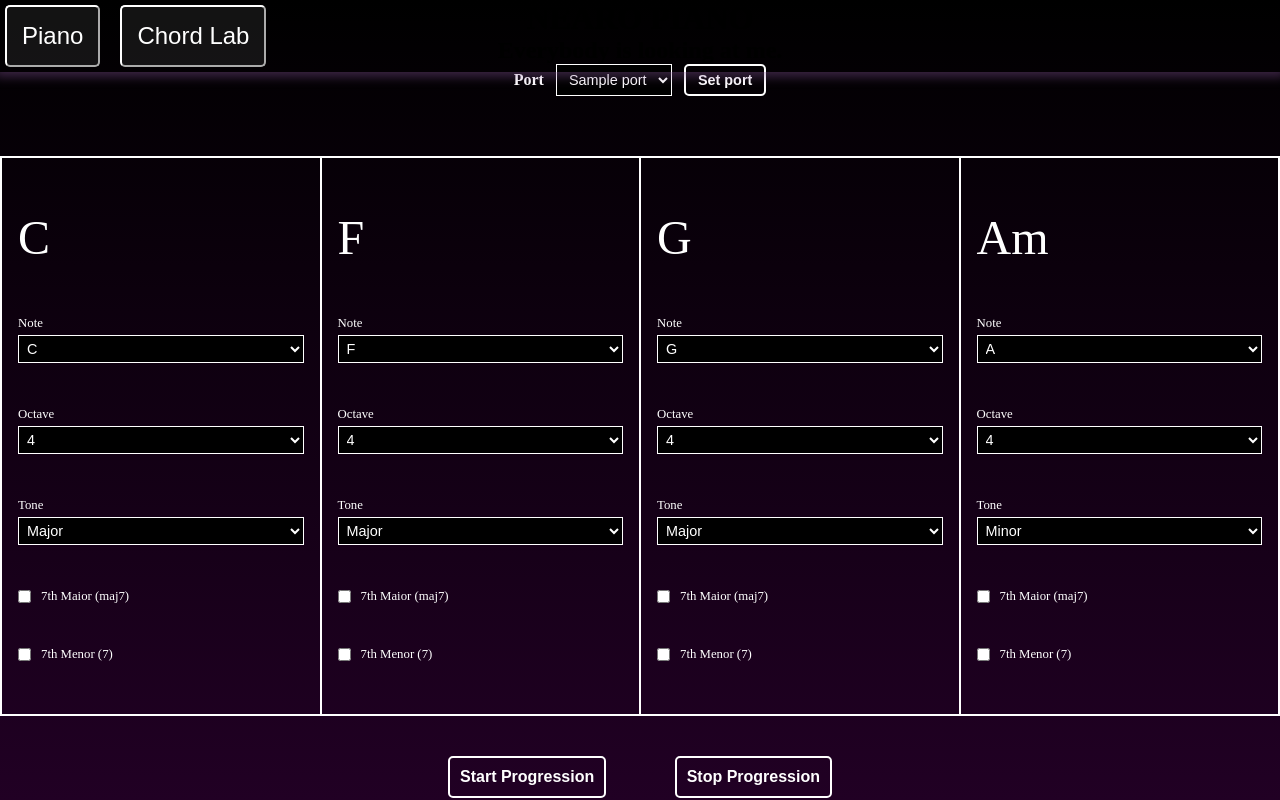
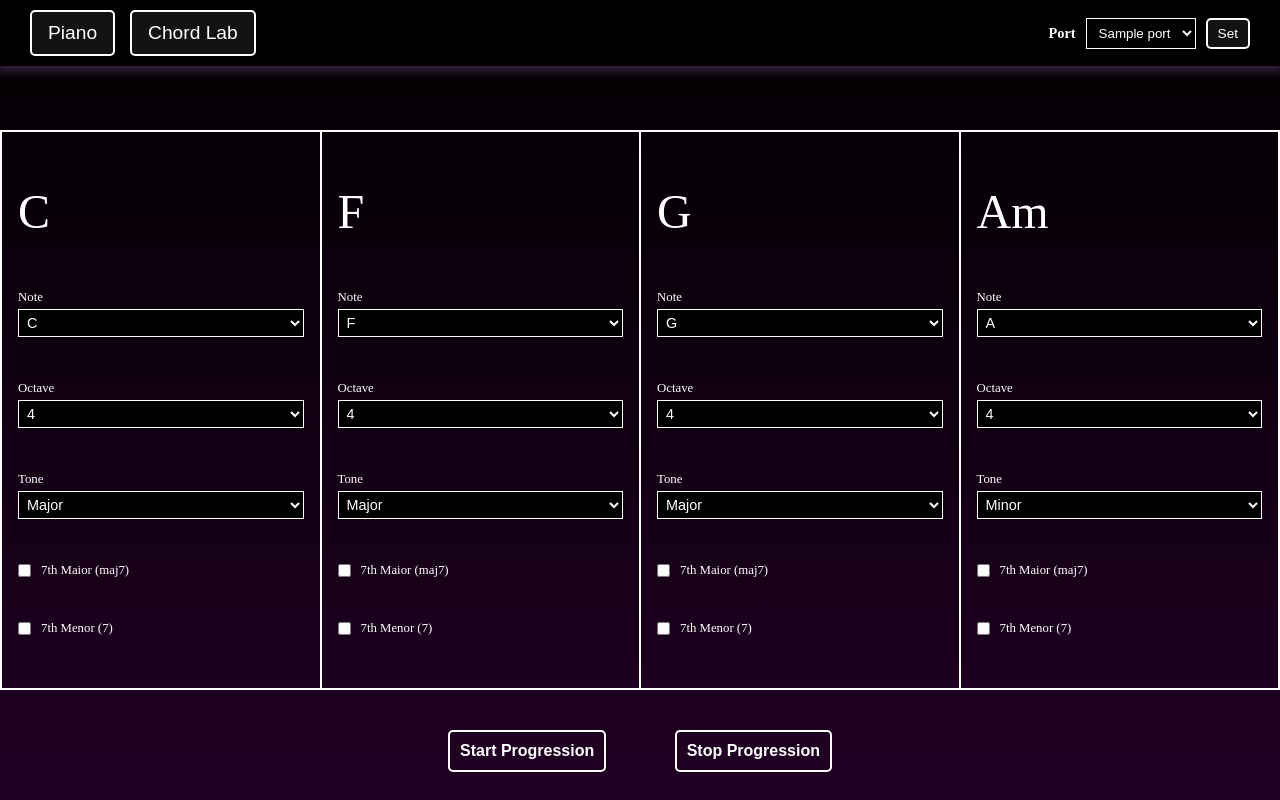
Before and after one commit to nearo007/MIDI_project, a Flask app: template src/infrastructure/ui/flask/view/templates/chord-lab.html in a window 1280 px wide. Run offline with Flask 3, Linux system fonts and the light colour scheme; the template is opened without the code that fills it: most values are stand-ins (such as "Sample title", 1, 10 or a date in 2020); parts of the project's set-up code (start-up, migrations or seed data) failed here and were passed over.

Commit message:
add port change option for all tabs

```diff
--- a/src/infrastructure/ui/flask/controllers/player_controller.py
+++ b/src/infrastructure/ui/flask/controllers/player_controller.py
@@ -10,7 +10,8 @@ def index():
 
 @player_service_bp.route('/piano')
 def piano():
-    return render_template("piano.html")
+    available_ports = midi_adapter.available_outports()
+    return render_template("piano.html", available_ports=available_ports)
 
 @player_service_bp.route("/play", methods=['POST'])
 def play():
@@ -56,7 +57,7 @@ def stop_progression():
     player_service.stop_loop()
     return "", 204
 
-@player_service_bp.route("/chord-lab/set-port", methods=['POST'])
+@player_service_bp.route("/set-port", methods=['POST'])
 def set_port():
     player_service.stop_loop()
     port = request.json['port']
--- a/src/infrastructure/ui/flask/static/css/chord-lab.css
+++ b/src/infrastructure/ui/flask/static/css/chord-lab.css
@@ -1,52 +1,3 @@
-.available-ports {
-    color: white;
-    margin-bottom: 20px;
-}
-
-.port-row {
-    display: flex;
-    align-items: center;
-    gap: 12px;
-}
-
-.port-row label {
-    font-weight: bold;
-}
-
-.port-row select {
-    background: black;
-    color: white;
-    border: 1px solid white;
-    padding: 6px 8px;
-    font-size: 0.9rem;
-}
-
-.port-row button {
-    background-color: transparent;
-    border: 2px solid white;
-    color: white;
-    font-size: 0.9rem;
-    padding: 6px 12px;
-    border-radius: 5px;
-    font-weight: bold;
-    transition: .1s;
-    cursor: pointer;
-}
-
-.port-row button:hover {
-    background-color: rgba(255, 255, 255, 0.1);
-}
-
-.port-row button:active {
-    background-color: rgba(255, 255, 255, 0.5);
-}
-
-.current-port {
-    margin-top: 6px;
-    font-size: 0.85rem;
-    opacity: 0.7;
-}
-
 .chords-container {
     border: 1px solid white;
     height: 35rem;
--- a/src/infrastructure/ui/flask/static/css/layout.css
+++ b/src/infrastructure/ui/flask/static/css/layout.css
@@ -11,29 +11,70 @@ body {
     align-items: center;
     width: 100%;
     height: 100vh;
+    padding-top: 90px;
 }
 
 header {
     display: flex;
+    justify-content: space-between;
+    align-items: center;
+
     position: fixed;
     top: 0;
     left: 0;
     right: 0;
+
+    padding: 10px 30px;
+
+    background: rgba(0,0,0,0.85);
+    backdrop-filter: blur(6px);
+
     box-shadow: 0 0 10px 5px rgba(143, 91, 163, 0.4);
-    padding: 5px;
+}
+
+.nav-left {
+    display: flex;
+    gap: 15px;
 }
 
 header button {
     background-color: rgba(255, 255, 255, 0.075);
-    border-color: white;
+    border: 2px solid white;
     color: white;
-    font-size: 1.5rem;
-    margin-right: 20px;
-    padding: 15px;
+    font-size: 1.2rem;
+    padding: 10px 16px;
     border-radius: 5px;
     transition: .1s;
+    cursor: pointer;
 }
 
 header button:hover {
     background-color: rgba(255, 255, 255, 0.2);
 }
+
+.available-ports {
+    color: white;
+}
+
+.port-row {
+    display: flex;
+    align-items: center;
+    gap: 10px;
+}
+
+.port-row label {
+    font-size: 0.9rem;
+    font-weight: bold;
+}
+
+.port-row select {
+    background: black;
+    color: white;
+    border: 1px solid white;
+    padding: 6px 8px;
+}
+
+.port-row button {
+    font-size: 0.85rem;
+    padding: 6px 10px;
+}
--- a/src/infrastructure/ui/flask/static/css/piano.css
+++ b/src/infrastructure/ui/flask/static/css/piano.css
@@ -1,5 +1,5 @@
 h1 {
-    margin-top: 150px;
+    margin-top: 120px;
     font-size: 2rem;
     color: #6d6d6d;
     margin-bottom: 4px;
--- a/src/infrastructure/ui/flask/static/js/chord-lab.js
+++ b/src/infrastructure/ui/flask/static/js/chord-lab.js
@@ -102,17 +102,5 @@ async function stopProgression() {
     return res.json();
 }
 
-async function setPort() {
-    const port = document.getElementById("select-port").value;
-    const res = await fetch('/chord-lab/set-port', {
-        method: 'POST',
-        headers: { 'Content-Type': 'application/json'},
-        body: JSON.stringify({port})
-    });
-
-    return res.json();
-}
-
 document.getElementById('btn-start').addEventListener('click', startProgression);
 document.getElementById('btn-stop').addEventListener('click', stopProgression);
-document.getElementById('btn-setport').addEventListener('click', setPort);
--- /dev/null
+++ b/src/infrastructure/ui/flask/static/js/ports.js
@@ -0,0 +1,12 @@
+async function setPort() {
+    const port = document.getElementById("select-port").value;
+    const res = await fetch('/set-port', {
+        method: 'POST',
+        headers: { 'Content-Type': 'application/json'},
+        body: JSON.stringify({port})
+    });
+
+    return res.json();
+}
+
+document.getElementById('btn-setport').addEventListener('click', setPort);
--- a/src/infrastructure/ui/flask/view/templates/chord-lab.html
+++ b/src/infrastructure/ui/flask/view/templates/chord-lab.html
@@ -5,23 +5,6 @@
 {% endblock %}
 
 {% block content %}
-  <h1>NEARO PIANO</h1>
-  <h2>Everybody is looking at me.</h2>
-
-  <div class="available-ports">
-    <div class="port-row">
-      <label for="select-port">Port</label>
-
-      <select class="sel-note" name="port" id="select-port">
-        {% for port in available_ports %}
-          <option value="{{ port }}">{{ port }}</option>
-        {% endfor %}
-      </select>
-
-      <button id="btn-setport">Set port</button>
-    </div>
-  </div>
-
   <div class="chords-container" id="chordsContainer"></div>
 
   <div class="buttons">
--- a/src/infrastructure/ui/flask/view/templates/layout.html
+++ b/src/infrastructure/ui/flask/view/templates/layout.html
@@ -4,24 +4,45 @@
     <meta charset="UTF-8" />
     <meta name="viewport" content="width=device-width, initial-scale=1.0" />
     <title>
-        {% block title %}
-            Mid Piano
-        {% endblock %}
+      {% block title %}
+        Mid Piano
+      {% endblock %}
     </title>
-    <link rel="stylesheet" href="{{ url_for('static', filename='css/layout.css') }}">
+    <link rel="stylesheet" href="{{ url_for('static', filename='css/layout.css') }}" />
 
-    {% block  import_css%}
+    {% block import_css %}
+
     {% endblock %}
-
   </head>
   <body>
     <header>
+      <div class="nav-left">
         <a href="/"><button>Piano</button></a>
         <a href="/chord-lab"><button>Chord Lab</button></a>
+      </div>
+
+      <div class="available-ports">
+        <div class="port-row">
+          <label for="select-port">Port</label>
+
+          <select name="port" id="select-port">
+            {% for port in available_ports %}
+              <option value="{{ port }}">{{ port }}</option>
+            {% endfor %}
+          </select>
+
+          <button id="btn-setport">Set</button>
+        </div>
+      </div>
     </header>
+
     {% block content %}
+
     {% endblock %}
   </body>
-  {% block import_js%}
+
+  <script src="{{ url_for('static', filename='js/ports.js') }}"></script>
+  {% block import_js %}
+
   {% endblock %}
 </html>
```
